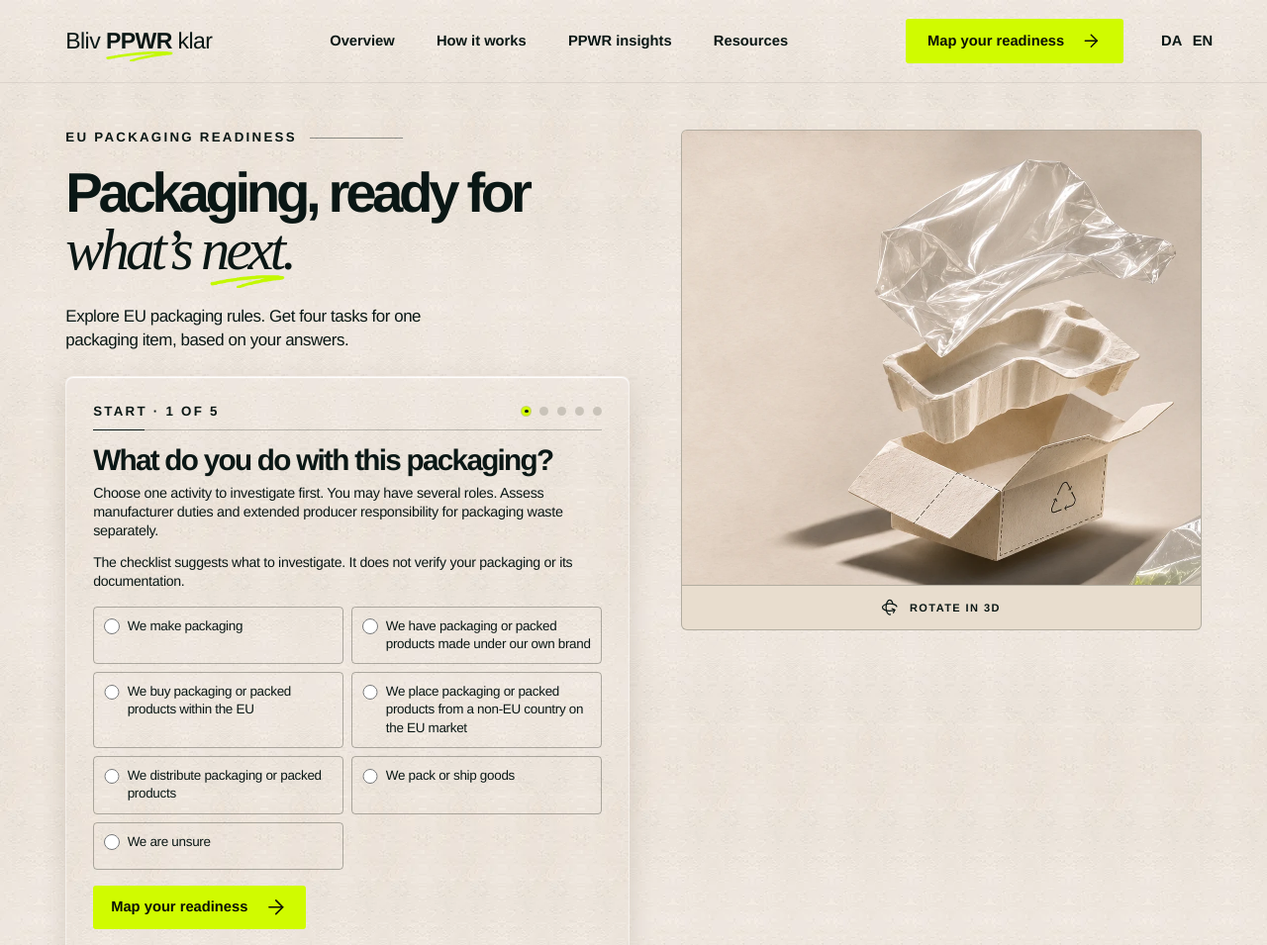
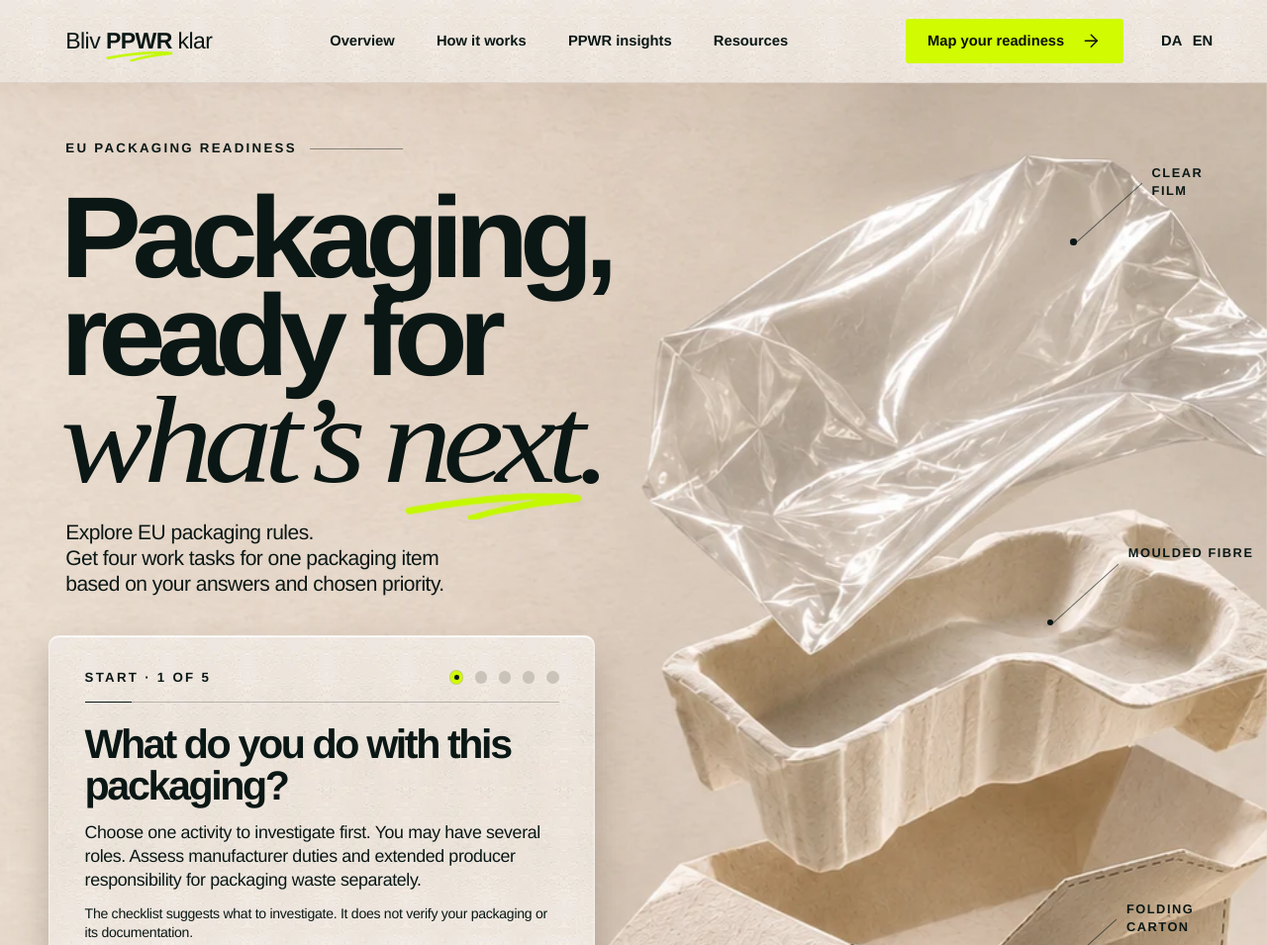
Before and after one commit to Brandsurface/Bliv-ppwr-klar, a plain HTML site: page index.html in a window 1280 px wide. Shown: the top 955 px of the page at 99% size. Drawn offline with Linux system fonts and the light colour scheme.

Commit message:
Gendan forsiden fra før desktopændringen (#22)

```diff
--- a/index.html
+++ b/index.html
@@ -5,8 +5,7 @@
   <meta name="viewport" content="width=device-width,initial-scale=1">
   <meta name="theme-color" content="#eee6da">
   <!-- SEO -->
-  <link rel="preload" as="image" href="/assets/hero.webp" media="not all and (max-width: 720px)" fetchpriority="high">
-  <link rel="preload" as="image" href="/assets/hero-mobile.webp" media="(max-width: 720px)" fetchpriority="high">
+  <link rel="preload" as="image" href="/assets/hero.webp" imagesrcset="/assets/hero-mobile.webp 760w, /assets/hero.webp 1308w" imagesizes="100vw" fetchpriority="high">
   <link rel="stylesheet" href="/kompas.css">
   <script src="/kompas.js" defer></script>
 </head>
@@ -27,16 +26,18 @@
 <main id="overview">
   <section class="hero" aria-labelledby="headline">
     <div class="hero-scene">
-      <picture class="hero-image">
-        <source media="(max-width: 720px)" srcset="/assets/hero-mobile.webp">
-        <img class="hero-photo" src="/assets/hero.webp" width="1308" height="1203" fetchpriority="high" alt="Clear film, a moulded fibre insert and an open folding carton suspended above a sheet of film.">
-      </picture>
+      <img class="hero-photo" src="/assets/hero.webp" srcset="/assets/hero-mobile.webp 760w, /assets/hero.webp 1308w" sizes="100vw" width="1308" height="1203" fetchpriority="high" alt="Clear film, a moulded fibre insert and an open folding carton suspended above a sheet of film." data-alt-da="Klar folie, en formstøbt fiberindsats og en åben foldeæske svæver over et ark folie.">
+      <div class="notes" aria-hidden="true">
+        <span class="note film" data-da="Klar folie">Clear film</span>
+        <span class="note fibre" data-da="Formstøbt fiber">Moulded fibre</span>
+        <span class="note board" data-da="Foldet karton">Folding carton</span>
+      </div>
       <button class="inspect" type="button" id="open-study" aria-haspopup="dialog"><svg aria-hidden="true"><use href="/assets/icons.svg#rotate-3d"/></svg><span data-da="Drej emballagen i 3D">Rotate in 3D</span></button>
     </div>
     <div class="intro">
       <p class="kicker" data-da="EU’S NYE EMBALLAGEREGLER">EU PACKAGING READINESS</p>
-      <h1 id="headline"><span data-da="Emballage,">Packaging,</span> <span data-da="klar til">ready for</span> <em data-da="det næste.">what’s next.</em></h1>
-      <p class="lead">Explore EU packaging rules. Get four tasks for one packaging item, based on your answers.</p>
+      <h1 id="headline"><span data-da="Emballage,">Packaging,</span><span data-da="klar til">ready for</span><em data-da="det næste.">what’s next.</em></h1>
+      <p class="lead"><span class="lead-line" data-da="Få overblik over EU’s emballagekrav.">Explore EU packaging rules.</span> <span class="lead-line" data-da="Få fire arbejdsopgaver for én emballage">Get four work tasks for one packaging item</span> <span class="lead-line" data-da="ud fra jeres svar og valgte prioritet.">based on your answers and chosen priority.</span></p>
     </div>
     <section class="quiz" id="readiness" aria-label="PPWR readiness test">
       <div class="quiz-status"><span id="step"></span><span class="dots" aria-hidden="true"></span></div>
--- a/kompas.css
+++ b/kompas.css
@@ -44,11 +44,11 @@ button > svg, a > svg { display: inline-block; width: 1.4em; height: 1.4em; flex
 .nav-cta { padding: .85em 1.5em; line-height: 1 }
 #language { background: transparent; border: 0; padding: 6px 0 }
 #menu { display: none }
-.hero { position: relative; isolation: isolate; overflow: clip }
+.hero { position: relative; isolation: isolate; min-height: 92vw; padding: 4.55vw 0 6.55vw; overflow: clip; background: #e6d9c9 }
 .hero-scene { position: absolute; inset: 0; z-index: -1; overflow: hidden }
 .hero-photo { width: 100%; height: 100%; position: absolute; inset: 0; object-fit: cover; object-position: center top;  transform-origin: center top }
 .intro { position: relative; width: 46.5%; margin-left: var(--pad) }
-.kicker, .quiz-status, .inspect, .band-link {
+.kicker, .quiz-status, .note, .inspect, .band-link {
   text-transform: uppercase; font-weight: 650; letter-spacing: .17em; font-size: clamp(10px,1.04vw,14px)
 }
 .kicker { display: flex; align-items: center; gap: 1em; margin: 0; line-height: 1.2 }
@@ -58,6 +58,12 @@ h1 span, h1 em { display: block; width: max-content }
 h1 em { font-family: var(--serif); font-weight: 400; font-size: 1.07em; letter-spacing: -.065em; position: relative; line-height: .9 }
 h1 em::after { width: 34%; height: .23em; right: 3%; bottom: -.19em }
 .lead { width: 33.4vw; max-width: 100%; margin: 0; font-size: clamp(15px,1.61vw,24px); line-height: 1.25; letter-spacing: -.025em }
+.note { position: absolute; width: 10%; font-size: clamp(9px,1vw,14px); line-height: 1.4; letter-spacing: .12em }
+.note::before { content: ""; position: absolute; width: 7vw; height: 1px; right: calc(100% + .8vw); top: 1.5em; background: var(--ink); opacity: .58; transform: rotate(-42deg); transform-origin: right }
+.note::after { content: ""; position: absolute; width: .52vw; height: .52vw; border-radius: 50%; background: var(--ink); right: calc(100% + 5.9vw); top: calc(1.5em + 4.4vw) }
+.film { top: 5.3%; right: 2.3%; max-width: 6.8em }
+.fibre { top: 30.2%; right: .95%; max-width: 10em }
+.board { top: 53.5%; right: 1.1%; max-width: 10em }
 .inspect { display: flex; align-items: center; justify-content: center; gap: 1em; position: absolute; left: 58%; top: 77%; width: 29%; min-height: 44px; font-size: clamp(10px, .96vw,14px); letter-spacing: .13em }
 .inspect::before, .inspect::after { content: ""; height: 1px; background: currentColor; opacity: .45; flex: 1 }
 .inspect svg { width: 1.6em; height: 1.6em }
@@ -121,48 +127,13 @@ dialog::backdrop { background: #1720199e }
 .model-controls label { display: grid; text-align: center; gap: 4px; font-size: 13px }
 .model-controls input { width: min(42vw,260px); accent-color: #546338 }
 .short-label { display: none }
-@media (width > 720px) {
-  .hero {
-    display: grid; grid-template: "intro scene" auto "quiz scene" 1fr / minmax(0, 1.04fr) minmax(0, .96fr);
-    align-items: start; gap: 24px clamp(24px,4vw,64px);
-    padding: clamp(28px,3.7vw,54px) max(var(--pad), (100% - 78rem) / 2) clamp(36px,4vw,64px);
-  }
-  .hero-scene {
-    grid-area: scene; position: relative; inset: auto; z-index: auto;
-    border: 1px solid var(--line); background: #e8ddce; border-radius: 6px;
-  }
-  .hero-image { position: relative; display: block; aspect-ratio: 1.14; overflow: hidden; border-bottom: 1px solid var(--line) }
-  .hero-photo {
-    inset: 0 0 0 auto; width: 127%; object-position: right top; transform-origin: right top;
-    --pack-entry-scale: 1.045;
-  }
-  .inspect { position: static; width: 100%; padding: 8px 12px; font-size: 11px }
-  .inspect::before, .inspect::after { display: none }
-  .intro { grid-area: intro; width: auto; margin: 0 }
-  .intro h1 { font-size: clamp(32px,4.4vw,64px); line-height: .97; margin: .36em 0 .5em; text-wrap: balance }
-  .intro h1 span { display: inline }
-  .intro h1 em { font-size: 1.04em; width: auto; max-width: max-content; margin-top: .08em }
-  .lead { font-size: clamp(15px,1.32vw,19px); line-height: 1.42; width: auto; max-width: 40ch }
-  .quiz {
-    grid-area: quiz; width: auto; margin: 0; padding: clamp(16px,2.1vw,30px);
-    box-shadow: 0 10px 24px rgb(55 40 24 / 12%), inset 0 1px 1px #fff; border-radius: 8px;
-  }
-  .quiz-status { padding-bottom: 10px }
-  .dots { gap: 9px }
-  .dots i { width: 9px; height: 9px }
-  .quiz h2 { font-size: clamp(23px,2.32vw,36px); margin: 14px 0 8px; line-height: 1.08 }
-  .quiz p { font-size: clamp(14px,1.12vw,17px) }
-  .options { margin-top: 16px; gap: 8px }
-  .choice { padding: 10px; gap: 8px; font-size: clamp(13px,1.05vw,16px); min-height: 48px }
-  .controls { margin-top: 16px }
-  .controls .primary { min-height: 44px; padding-inline: 18px; font-size: clamp(14px,1.15vw,17px) }
-  .chapter, .chapter.data, .chapter.responsibility {
-    min-height: clamp(210px,21vw,340px); padding: 30px max(var(--pad), (100% - 78rem) / 2);
-  }
-  .chapter h2 { font-size: clamp(36px,4.8vw,70px) }
-  .chapter em { font-size: clamp(22px,2.65vw,38px) }
-  .chapter p { font-size: clamp(14px,1.28vw,19px) }
+@media (min-width: 721px) {
+  h1 span { transform: scaleX(1.055); transform-origin: left }
+  h1 em { transform: scaleX(1.12); transform-origin: left }
+  .chapter h2 { transform: scaleX(1.05); transform-origin: left }
   .chapter-copy { width: 50% }
+  .lead { font-size: 1.64vw; width: 34.5vw }
+  .lead-line { display: block }
 }
 @media (max-width: 720px) {
   :root { --pad: 5vw; scroll-padding-top: 68px }
@@ -184,6 +155,7 @@ dialog::backdrop { background: #1720199e }
   .kicker { font-size: 9px; letter-spacing: .11em }
   h1 { font-size: 9.7vw; margin: 5vw 0 4.8vw; line-height: .91 }
   .lead { width: 43vw; font-size: clamp(14px,2.8vw,18px); line-height: 1.29 }
+  .notes { display: none }
   .inspect { top: auto; bottom: 14%; left: 56%; width: 40%; min-height: 40px; font-size: 9px; padding: 0; gap: 5px }
   .quiz { margin: -7vw var(--pad) 0; width: auto; border-radius: 7px; padding: clamp(18px,5vw,32px) }
   .quiz-status { padding-bottom: 12px }
@@ -255,9 +227,8 @@ dialog::backdrop { background: #1720199e }
 #optional-help details p { font-size: .95rem; line-height: 1.5; max-width: 58ch; margin: 0 }
 #page-help-slot:not(:empty) { padding: 0 var(--pad) }
 #page-help-slot #optional-help { padding-block: 1.1rem }
-@media (width > 720px) {
-  .quiz.is-complete { grid-column: 1 / -1; width: min(100%, 780px); padding: clamp(20px,3.1vw,44px) }
-  .hero:has(.is-complete) .hero-scene { grid-row: 1; }
+@media(min-width:721px) {
+  .hero:has(.is-complete) .hero-scene { height: 92vw }
 }
 @media(max-width:720px) {
   .quiz.is-complete { width: auto }
@@ -269,7 +240,7 @@ dialog::backdrop { background: #1720199e }
   to { opacity: 1; translate: 0 0; clip-path: inset(-18% -8% -48% -8%) }
 }
 @keyframes pack-settle {
-  from { scale: var(--pack-entry-scale, 1.18) }
+  from { scale: 1.18; translate: 0 2.5% }
   to { scale: 1; translate: 0 0 }
 }
 @keyframes hero-depth {
@@ -297,12 +268,14 @@ dialog::backdrop { background: #1720199e }
   to { scale: 1 1 }
 }
 @media (prefers-reduced-motion: no-preference) {
-  .intro h1 > *, .intro .lead {
+  .intro h1 > *, .intro .lead, .notes .note {
     animation: type-enter .95s cubic-bezier(.16,.72,.18,1) backwards;
   }
   .intro h1 > :nth-child(2) { animation-delay: 135ms }
   .intro h1 em { animation-delay: 260ms }
-  .intro .lead { animation-delay: 330ms }
+  .intro .lead, .notes .film { animation-delay: 330ms }
+  .notes .fibre { animation-delay: 460ms }
+  .notes .board { animation-delay: 590ms }
   .hero-photo { animation: pack-settle 1.65s cubic-bezier(.17,.7,.24,1) backwards }
   .chapter .number { display: inline-flex; align-items: center; gap: .7em }
   .chapter .number::after {
@@ -322,13 +295,11 @@ dialog::backdrop { background: #1720199e }
   .chapter.data { --detail-motion: detail-cross }
   .chapter.responsibility { --detail-motion: detail-pullback }
   @supports (animation-timeline: view()) {
-    @media (max-width: 720px) {
-      .hero { view-timeline-name: --hero }
-      .hero-photo {
-        animation: pack-settle 1.65s cubic-bezier(.17,.7,.24,1) backwards, hero-depth 1s linear both;
-        animation-timeline: auto, --hero;
-        animation-range: normal, exit 0% exit 85%;
-      }
+    .hero { view-timeline-name: --hero }
+    .hero-photo {
+      animation: pack-settle 1.65s cubic-bezier(.17,.7,.24,1) backwards, hero-depth 1s linear both;
+      animation-timeline: auto, --hero;
+      animation-range: normal, exit 0% exit 85%;
     }
     .chapter { view-timeline-name: --chapter }
     .chapter img {
```
Also changed, not shown: content.json.
